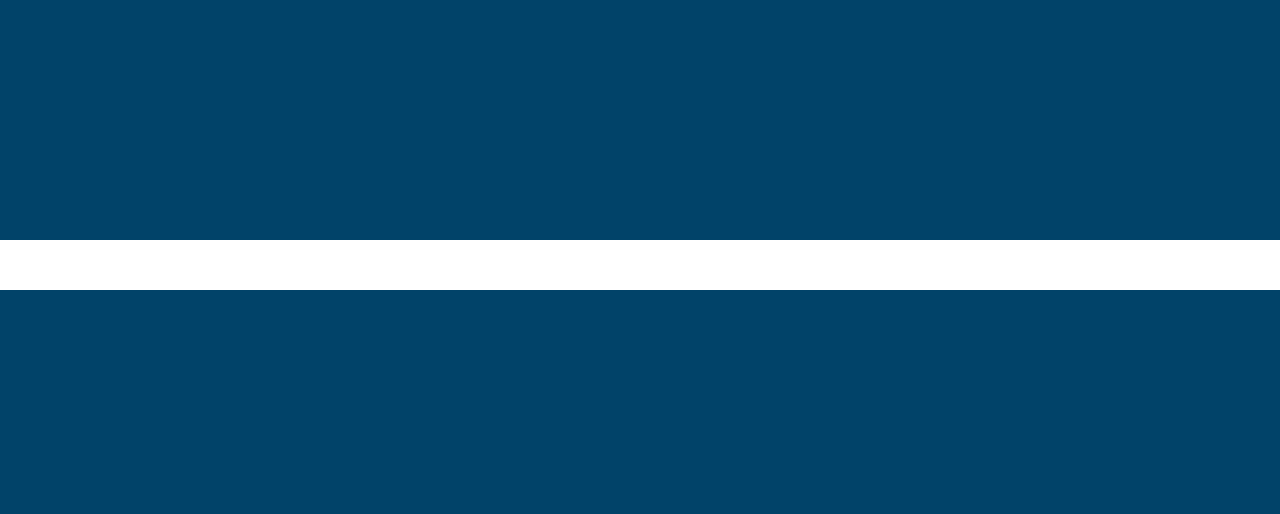
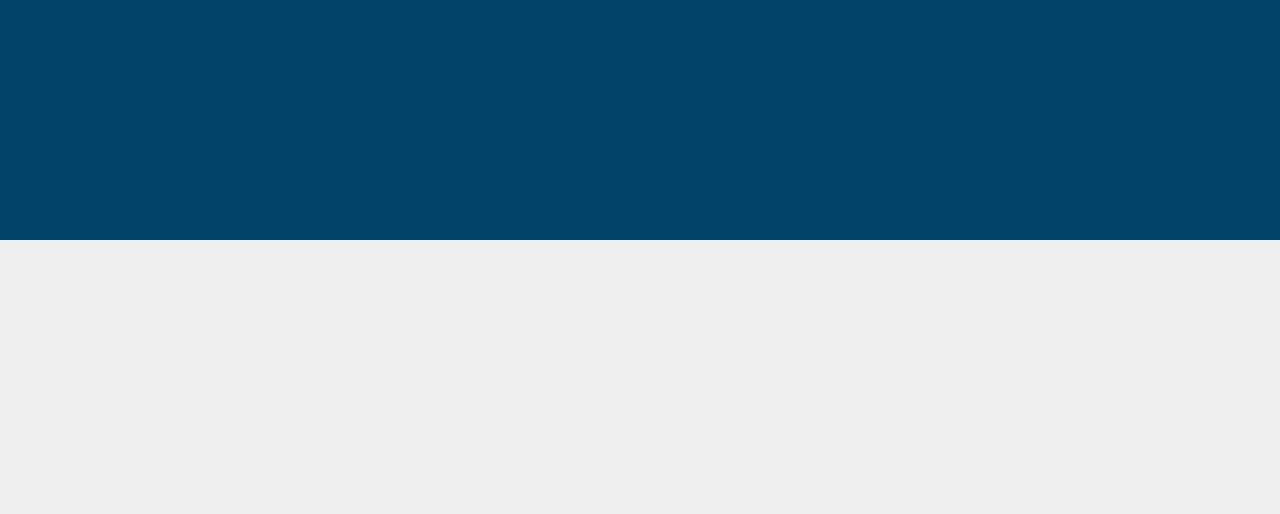
Before and after one commit to DmitriySlepets/services_landing, a PHP site: page / in a window 1280 px wide. Shown: the part 510-1024 px from the top of the page. Before the commit the page ends 800 px from the top, so only its background shows below. Run offline with PHP 8.4, Linux system fonts and the light colour scheme.

Commit message:
begin header - add fonts

```diff
--- a/css/style.css
+++ b/css/style.css
@@ -1,5 +1,6 @@
 /*общие - начало*/
 body{width: 100%;margin: 0 auto;padding: 0;}
+@font-face { font-family: 'Roboto';  src: local('Roboto Thin'), local('Roboto-Thin'), url('../fonts/Robotothin.woff2') format('woff2'), url('../fonts/Robotothin.woff') format('woff'), url('../fonts/Robotothin.ttf') format('truetype');  font-weight: 100;  font-style: normal; }
 .wrapper_inner {max-width: 1440px;  margin: 0 auto;  background: #fff;}
 /*общие - конец*/
 
@@ -8,4 +9,5 @@ body{width: 100%;margin: 0 auto;padding: 0;}
 #header .info_left{-webkit-box-flex: 0; -ms-flex: 0 0 51.3%; flex: 0 0 51.3%; max-width: 51.3%;}
 #header .info_right{-webkit-box-flex: 0; -ms-flex: 0 0 48.7%; flex: 0 0 48.7%; max-width: 48.7%;}
 #header .banner{height: 700px;background: #014369;}
+#header .tizers{height: 274px;background: rgba(102, 102, 102, 0.1);}
 /*шапка - конец*/
--- a/header.php
+++ b/header.php
@@ -21,6 +21,7 @@
                     </div>
                 </div>
                 <div class="banner"></div>
+                <div class="tizers"></div>
             </div>
         </header>
         <div id="content">
```
Also changed, not shown: fonts/Robotothin.ttf (added), fonts/Robotothin.woff (added), fonts/Robotothin.woff2 (added), img/logo.png (added).
